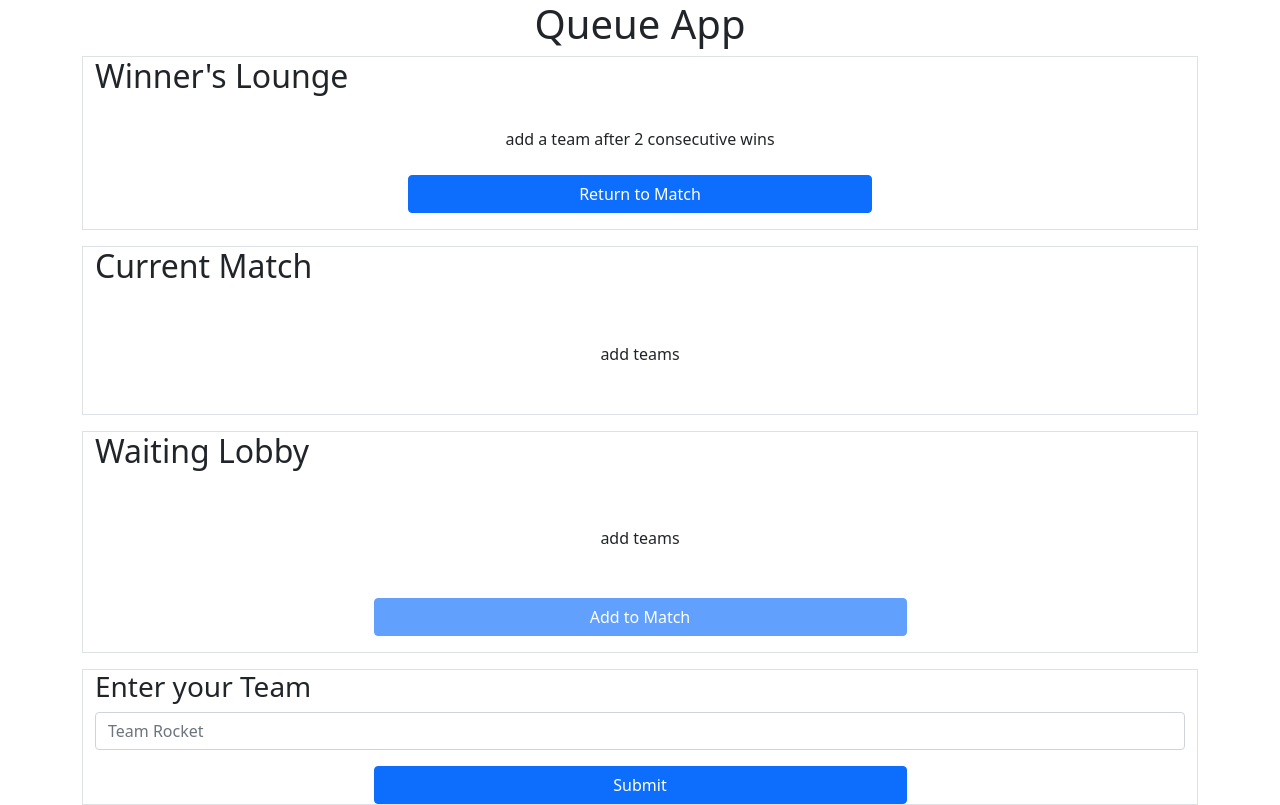
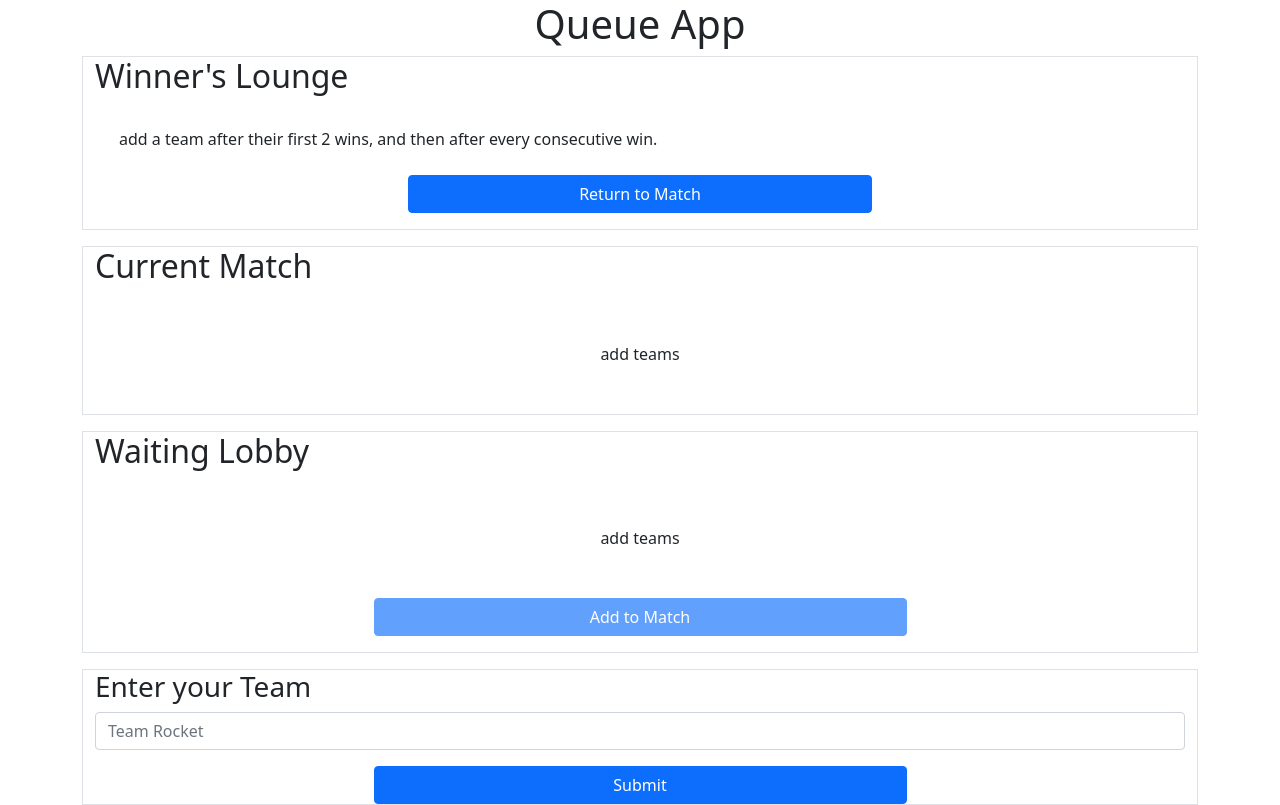
Before and after one commit to j-nathanson/queue-app, a React (Create React App) app: page / in a window 1280 px wide. Built offline with nearby package versions, Linux system fonts and the light colour scheme.

Commit message:
changed winner's lounge win streak

```diff
--- a/src/components/WinnersLounge.js
+++ b/src/components/WinnersLounge.js
@@ -19,7 +19,7 @@ export default function WinnersLounge() {
             <h2>Winner's Lounge</h2>
 
             {winnersLounge.length === 0 && (
-                <div className='text-center p-4'>add a team after 2 consecutive wins</div>
+                <div className='p-4'>add a team after their first 2  wins, and then after every consecutive win.</div>
             )}
             {winnersLounge.map((team, index) => {
                 return (
--- a/src/redux/queueSlice.js
+++ b/src/redux/queueSlice.js
@@ -43,7 +43,7 @@ export const queueSlice = createSlice({
             winStreak++;
             const newNode = { name, winStreak }
 
-            if (newNode.winStreak % 2 === 0) {
+            if (newNode.winStreak >= 2) {
                 state.winnersLounge.push(newNode);
                 state.currentMatch = [];
             } else {
```
